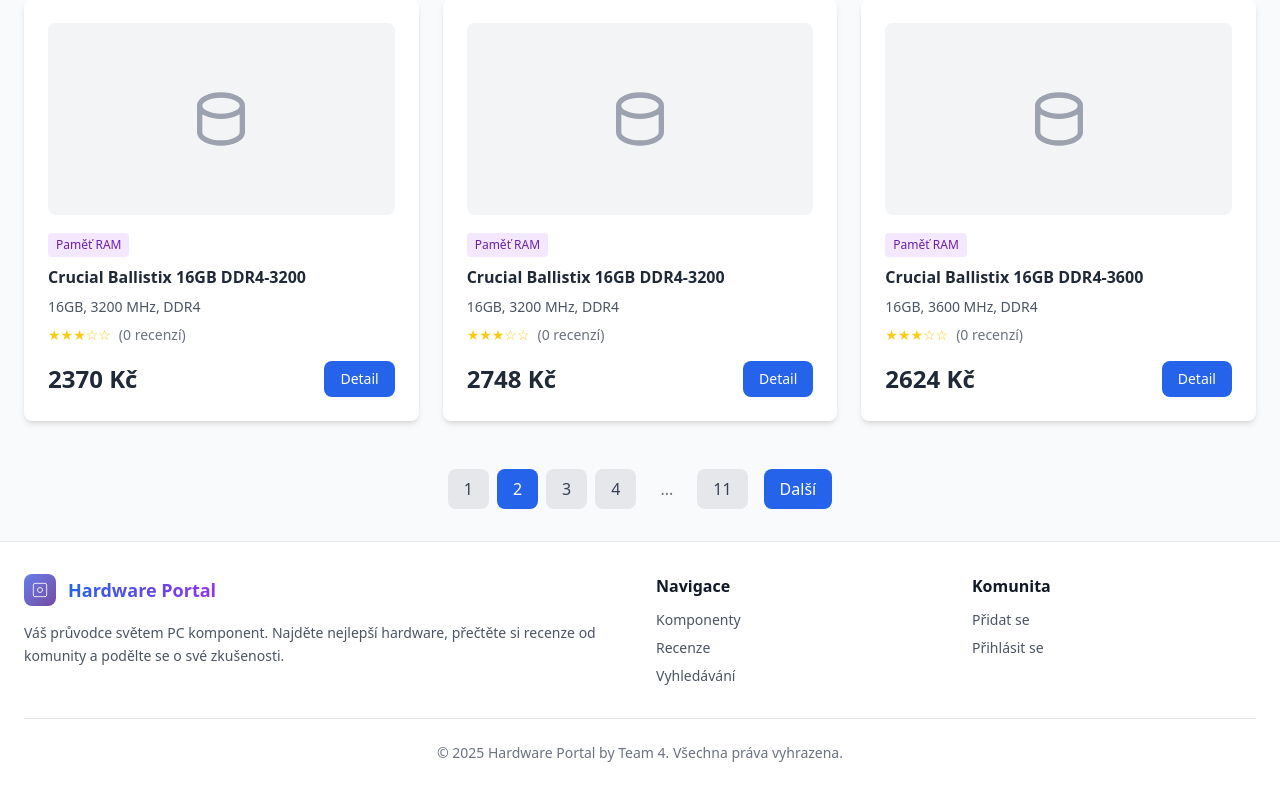
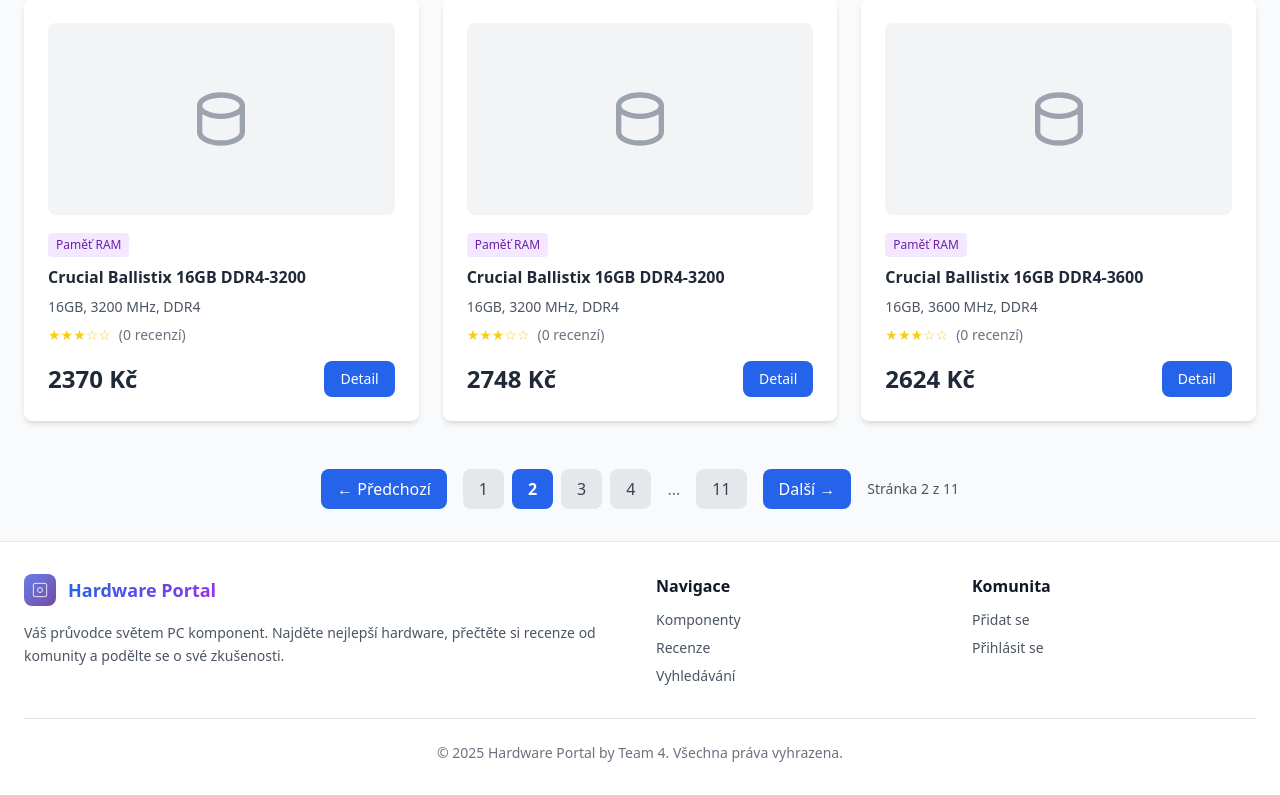
Before and after one commit to AshenVoid/HWPortal, a Django app: page /components/?page=2 in a window 1280 px wide. Shown: the part 1952-2747 px from the top of the page. Run offline with Django 5.2, Linux system fonts and the light colour scheme; data comes from the database, SQL or seed files in the repository; data that the repository does not hold is empty; some libraries are stand-ins or nearby versions.

Commit message:
hotfix: paginace v komponentech

```diff
--- a/HWPortal/viewer/templates/viewer/components.html
+++ b/HWPortal/viewer/templates/viewer/components.html
@@ -151,45 +151,49 @@
     {% endfor %}
 </div>
 
-<!-- Pagination -->
+<!-- Simple Pagination -->
 {% if components.has_other_pages %}
 <div class="flex justify-center items-center space-x-4 mt-12">
+    <!-- Previous Button -->
     {% if components.has_previous %}
+        <a href="?page={{ components.previous_page_number }}{% for key, value in request.GET.items %}{% if key != 'page' %}&{{ key }}={{ value }}{% endif %}{% endfor %}"
+           class="px-4 py-2 bg-blue-600 text-white rounded-lg hover:bg-blue-700">
+            ← Předchozí
+        </a>
     {% endif %}
 
+    <!-- Page Numbers -->
     <div class="flex space-x-2">
-        {% for num in components.paginator.page_range %}
-            {% if components.number == num %}
-                <span class="px-4 py-2 bg-blue-600 text-white rounded-lg">{{ num }}</span>
-            {% elif num > components.number|add:'-3' and num < components.number|add:'3' %}
-                <a href="?page={{ num }}&{{ request.GET.urlencode }}"
-                   class="px-4 py-2 bg-gray-200 text-gray-700 rounded-lg hover:bg-gray-300">{{ num }}</a>
-            {% elif num == 1 %}
-                <a href="?page=1&{{ request.GET.urlencode }}"
-                   class="px-4 py-2 bg-gray-200 text-gray-700 rounded-lg hover:bg-gray-300">1</a>
-                {% if components.number > 4 %}
-                    <span class="px-4 py-2 text-gray-500">...</span>
-                {% endif %}
-            {% elif num == components.paginator.num_pages %}
-                {% if components.number < components.paginator.num_pages|add:'-3' %}
-                    <span class="px-4 py-2 text-gray-500">...</span>
-                {% endif %}
-                <a href="?page={{ components.paginator.num_pages }}&{{ request.GET.urlencode }}"
-                   class="px-4 py-2 bg-gray-200 text-gray-700 rounded-lg hover:bg-gray-300">{{ components.paginator.num_pages }}</a>
-            {% endif %}
-        {% endfor %}
+        {% with ''|center:components.paginator.num_pages as range %}
+            {% for i in range %}
+                {% with page_num=forloop.counter %}
+                    {% if page_num == components.number %}
+                        <span class="px-4 py-2 bg-blue-600 text-white rounded-lg font-semibold">{{ page_num }}</span>
+                    {% elif page_num == 1 or page_num == components.paginator.num_pages or page_num >= components.number|add:'-2' and page_num <= components.number|add:'2' %}
+                        <a href="?page={{ page_num }}{% for key, value in request.GET.items %}{% if key != 'page' %}&{{ key }}={{ value }}{% endif %}{% endfor %}"
+                           class="px-4 py-2 bg-gray-200 text-gray-700 rounded-lg hover:bg-gray-300">{{ page_num }}</a>
+                    {% elif page_num == 2 and components.number > 4 %}
+                        <span class="px-2 py-2 text-gray-500">...</span>
+                    {% elif page_num == components.paginator.num_pages|add:'-1' and components.number < components.paginator.num_pages|add:'-3' %}
+                        <span class="px-2 py-2 text-gray-500">...</span>
+                    {% endif %}
+                {% endwith %}
+            {% endfor %}
+        {% endwith %}
     </div>
 
+    <!-- Next Button -->
     {% if components.has_next %}
-        <a href="?page={{ components.next_page_number }}&{{ request.GET.urlencode }}"
+        <a href="?page={{ components.next_page_number }}{% for key, value in request.GET.items %}{% if key != 'page' %}&{{ key }}={{ value }}{% endif %}{% endfor %}"
            class="px-4 py-2 bg-blue-600 text-white rounded-lg hover:bg-blue-700">
-            Další
+            Další →
         </a>
-    {% else %}
-        <span class="px-4 py-2 bg-gray-200 text-gray-500 rounded-lg cursor-not-allowed">
-            Další
-        </span>
     {% endif %}
+
+    <!-- Page Info -->
+    <div class="text-sm text-gray-600 ml-4">
+        Stránka {{ components.number }} z {{ components.paginator.num_pages }}
+    </div>
 </div>
 {% endif %}
 {% endblock %}
```
